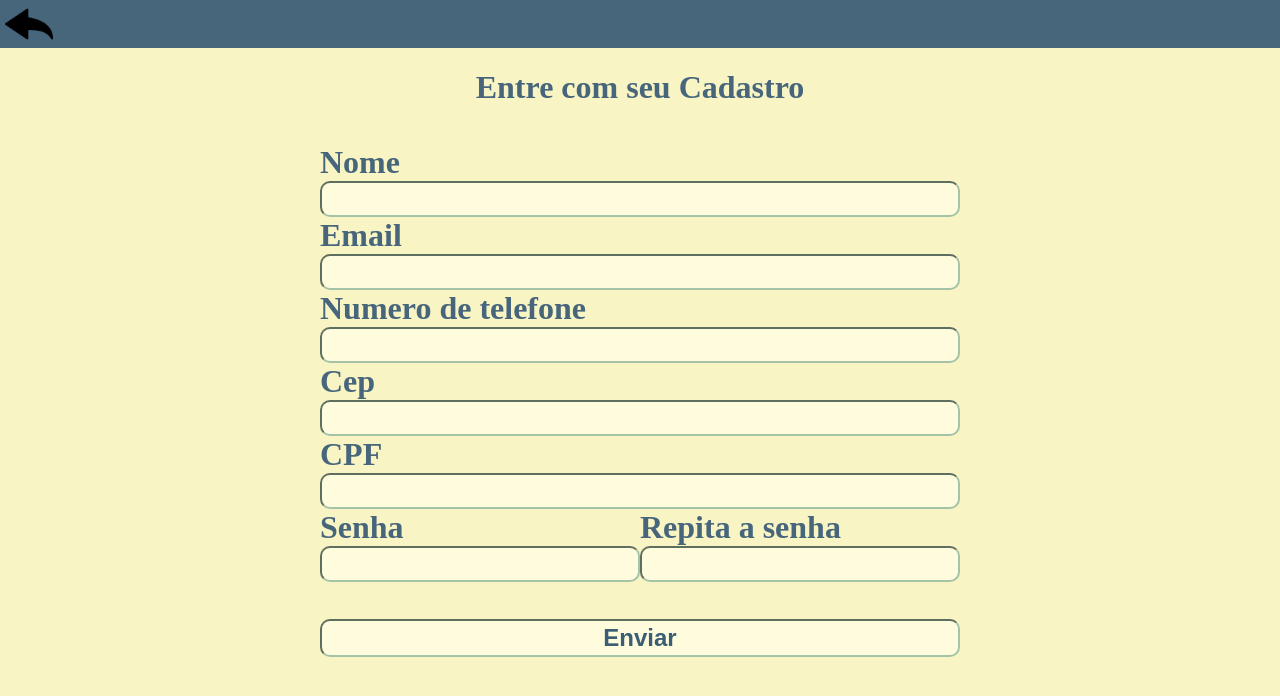
After one commit to Ga1lahad/Techweb-4B, a PHP site: page /Menus/Cadastro.php in a window 1280 px wide. The commit adds this page. Shown: the top 696 px of the page. Run offline with PHP 8.4, Linux system fonts and the light colour scheme.

Commit message:
conexão e  js preparados para o cadastro

```diff
--- /dev/null
+++ b/Menus/Cadastro.php
@@ -0,0 +1,51 @@
+<?php
+require('../utilidades/conexao.php')
+//if(isset($_POST[])){}
+?>
+<!DOCTYPE html>
+<html lang="pt-br">
+
+<head>
+    <meta charset="UTF-8">
+    <meta name="viewport" content="width=device-width, initial-scale=1.0">
+    <link rel="stylesheet" href="../style.css">
+    <title>Cadastro</title>
+</head>
+
+<body>
+    <div style="height: 3rem;">
+        <nav>
+            <a href="../"><img class="re" src="../utilidades/imgs/re.png" alt="Seta de Retorno"></a>
+        </nav>
+    </div>
+    <div class="centralizado">
+        <h1>Entre com seu Cadastro</h1>
+    </div>
+    <div class="centralizado" style="margin-top: 1rem;">
+        <form id="form" class="formCadastro" method="post" autocomplete="off">
+            <label class="labelCadastro" for="nome">Nome</label>
+            <input id="nome" name="nome" class="inputCadastro" oninput="nomeFill()" type="text">
+            <label class="labelCadastro" for="email">Email</label>
+            <input id="email" name="email" class="inputCadastro" oninput="emailFill()" type="email">
+            <label class="labelCadastro" for="telefone">Numero de telefone</label>
+            <input id="telefone" name="telefone" class="inputCadastro" oninput="telefoneFill()" type="tel">
+            <label class="labelCadastro" for="cep">Cep</label>
+            <input id="cep" name="cep" class="inputCadastro" oninput="cepFill()" type="number">
+            <label class="labelCadastro" for="cpf">CPF</label>
+            <input id="cpf" name="cpf" class="inputCadastro" oninput="cpfFill()" type="number">
+            <div class="divCadastro">
+                <div class="divCadastro1"><label class="labelCadastro">Senha</label>
+                    <input id="senha" name="senha" class="inputCadastro" oninput="senhaFill()" type="password">
+                </div>
+                <div class="divCadastro1">
+                    <label class=" labelCadastro" for=""> Repita a senha</label>
+                    <input id="repetir" class="inputCadastro" type="password">
+                </div>
+            </div><br>
+            <input id="enviar" class="inputEnviar" type="submit" value="Enviar">
+        </form>
+    </div>
+</body>
+<script src="../utilidades/javascripts/cadastro.js"></script>
+
+</html>
--- a/style.css
+++ b/style.css
@@ -84,6 +84,21 @@ nav {
    font-size: 2rem;
 }
 
+.divCadastro {
+   display: flex;
+   flex-direction: row;
+   justify-content: space-evenly;
+   align-items: stretch;
+}
+
+.divCadastro1 {
+   width: 50rem;
+   display: flex;
+   flex-direction: column;
+   justify-content: space-evenly;
+   align-items: stretch;
+}
+
 .formCadastro {
    display: flex;
    flex-direction: column;
--- a/utilidades/conexao.php
+++ b/utilidades/conexao.php
@@ -1,7 +1,7 @@
 <?php
 try {
     /*Faz a conexão com o banco*/
-    $bd = new PDO('mysqli:host=localhost;dbname=techweb', 'root@localhost', '');
+    $bd = new PDO('mysql:host=localhost;dbname=techweb', 'root', '');
     /*Define o PDO do $bd para capturar os erros*/
     $bd->setAttribute(PDO::ATTR_ERRMODE, PDO::ERRMODE_EXCEPTION);
 } catch (PDOException $e) {
--- a/utilidades/javascripts/cadastro.js
+++ b/utilidades/javascripts/cadastro.js
@@ -1,13 +1,30 @@
-const form = document.getElementById("form");
-const enviar = document.getElementById("enviar");
-const nome = document.getElementById("nome");
-const email = document.getElementById("email");
-const telefone = document.getElementById("telefone");
-const cep = document.getElementById("cep");
-const cpf = document.getElementById("cpf");
+//Determina todas as constantes dos componentes HTML
+const form = document.getElementById('form');
+const enviar = document.getElementById('enviar');
+const nome = document.getElementById('nome');
+const email = document.getElementById('email');
+const telefone = document.getElementById('telefone');
+const cep = document.getElementById('cep');
+const cpf = document.getElementById('cpf');
+const senha = document.getElementById('senha');
+const repetir = document.getElementById('repetir');
 
-form.addEventListener(onsubmit, preencher());
-
-function preencher() {
-    console.log(nome.getAttribute.value);
+//Funções que sao ativadas para cada campo necessario.
+function nomeFill() {
+    console.log(nome.value);
 }
+function emailFill() {
+    console.log(email.value);
+}
+function telefoneFill() {
+    console.log(telefone.value);
+}
+function cepFill() {
+    console.log(cep.value);
+}
+function cpfFill() {
+    console.log(cpf.value);
+}
+function senhaFill() {
+    console.log(senha.value);
+}
```
Also changed, not shown: techweb.sql (+4 -4 lines), 1 other file.
